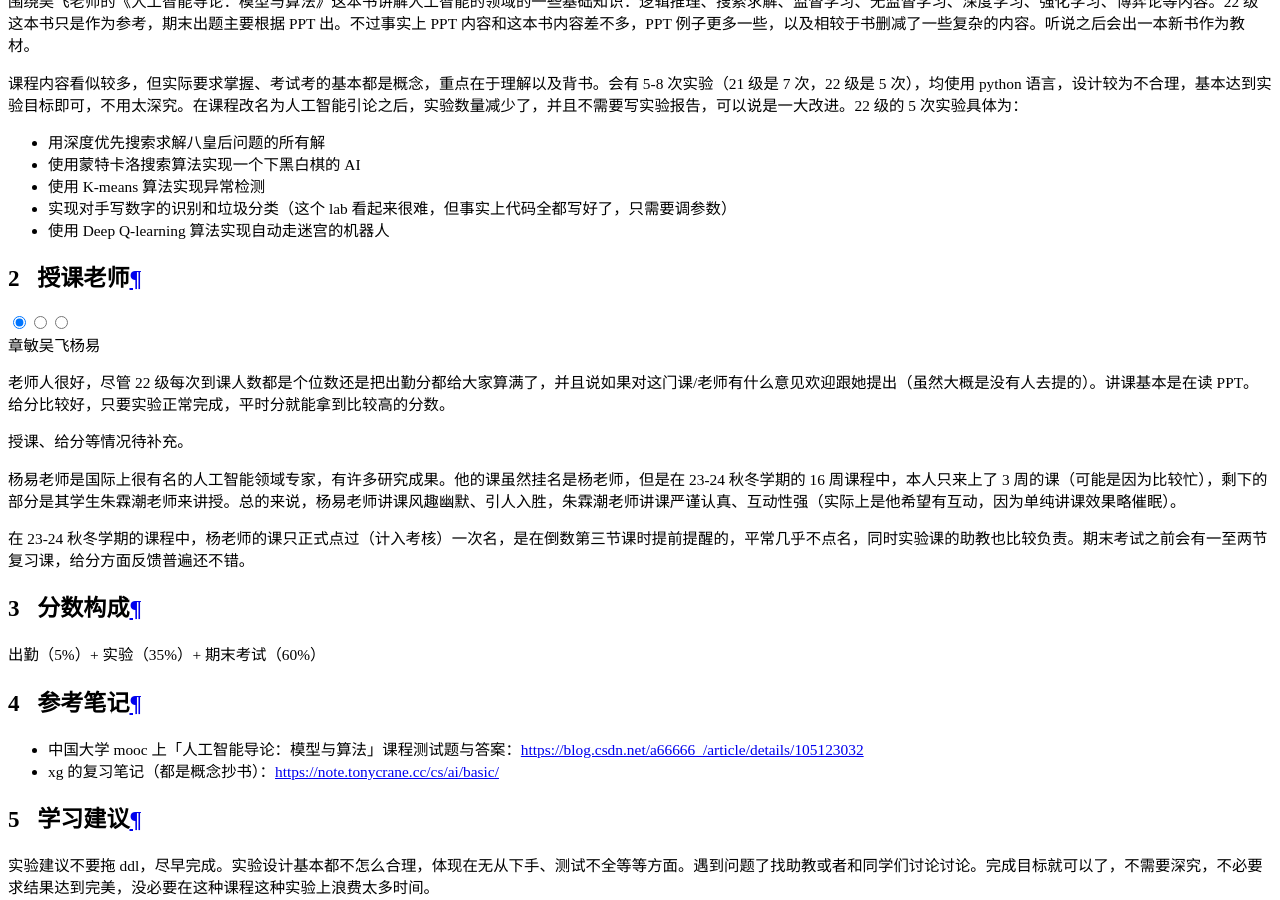
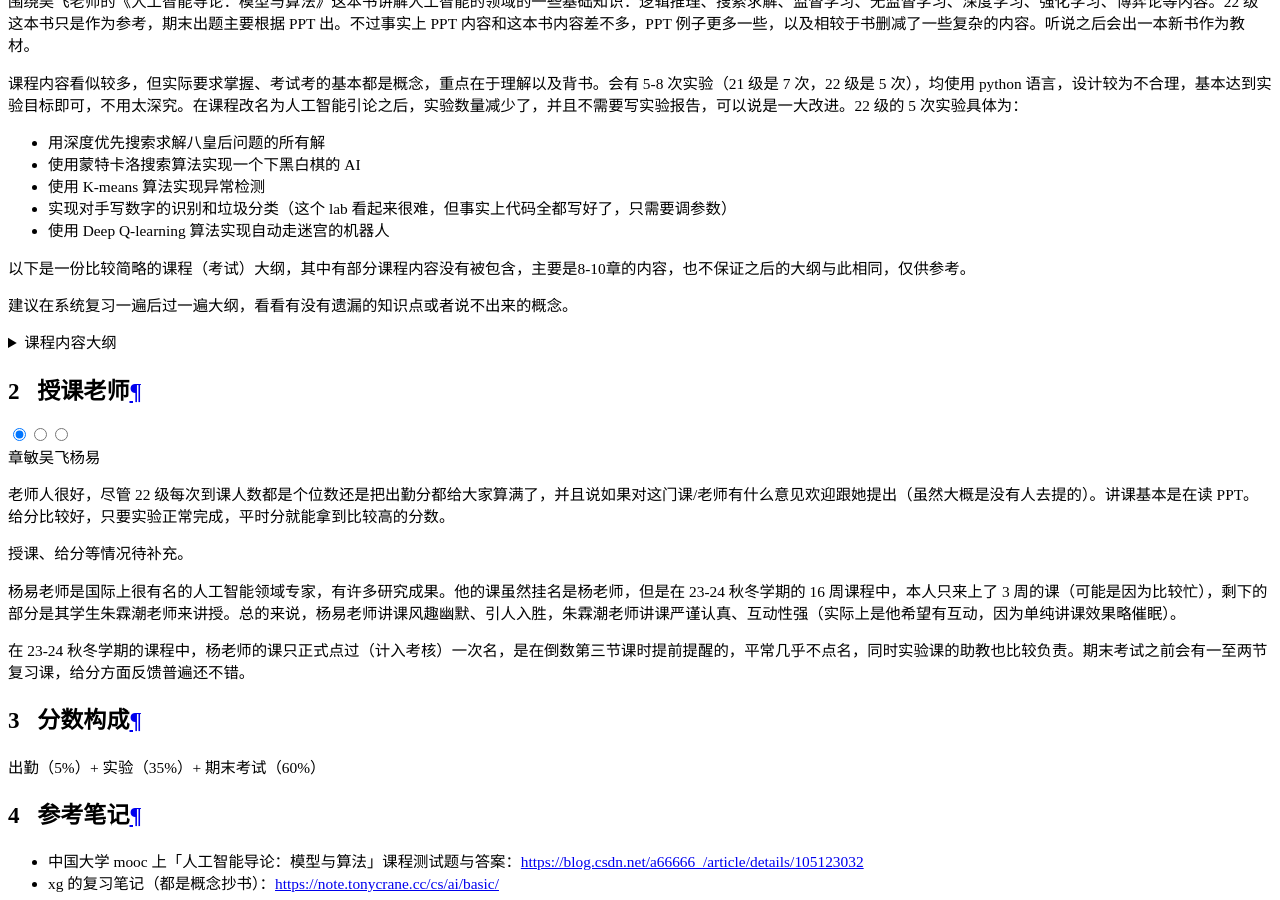
Before and after one commit to ZJU-Turing/TuringCourses, an MkDocs documentation site: the page built from docs/major_basic/ai_basic/index.md, in a window 1280 px wide and 900 px high, scrolled down 18272 px. Built offline with MkDocs 1.6.1 and Material for MkDocs 9.7.7, drawn with Linux system fonts in a browser that asks for light colours; comment, search, counter and statistics services are not loaded; some of the changed lines change nothing that is shown.

Commit message:
Update index.md, add overview structure of the whole course

```diff
--- a/docs/major_basic/ai_basic/index.md
+++ b/docs/major_basic/ai_basic/index.md
@@ -19,6 +19,72 @@
 - 使用 K-means 算法实现异常检测
 - 实现对手写数字的识别和垃圾分类（这个 lab 看起来很难，但事实上代码全都写好了，只需要调参数）
 - 使用 Deep Q-learning 算法实现自动走迷宫的机器人
+
+以下是一份比较简略的课程（考试）大纲，其中有部分课程内容没有被包含，主要是8-10章的内容，也不保证之后的大纲与此相同，仅供参考。
+
+建议在系统复习一遍后过一遍大纲，看看有没有遗漏的知识点或者说不出来的概念。
+
+??? note "课程内容大纲"
+
+    1. 介绍人工智能的发展现状等基本概论
+    2. 逻辑与推理
+        - 逻辑，与、或、异或，全称量词、存在量词的消去、引入，这部分与离散数学知识重合
+        - 知识图谱推理：三元组，两个对象+关系，
+        - FOIL算法，路径排序算法
+        - 原子命题，复合命题
+        - 推理手段，推导过程，谓词逻辑（关系）
+        - 概率图 贝叶斯有向，马尔可夫无向，局部马尔可夫性，概率计算
+        - 因果，混淆偏差（前因）、选择偏差（后果），干预，反事实
+    3. 搜索求解
+        - 状态、动作、状态转移、路径/代价
+        - 搜索算法的时空复杂度、完备性、最优性
+        - 搜索算法的启发函数、评价函数
+        - 贪婪搜索，A*搜索，可容性、一致性
+        - minmax对抗、$\alpha-\belta$剪枝
+        - 蒙特卡洛树搜索、$\epsilon$贪心，UCB1，上限置信区间算法
+    4. 机器学习
+        - 有监督、无监督学习的区别
+        - 3个集的区别：训练集、验证集、测试集
+        - 3种损失函数：均方差，交叉熵，0-1损失
+        - 2种风险;经验风险,期望风险
+        - 4个率
+            - 准确率，错误率，精确率，召回率
+            - 精确率：被预测为P的里面真为P的
+            - 召回率：所有真P中被预测为P的
+            - F1会算出来，精确率和召回率的调和平均
+        - logistic非线性回归的计算，sigmoid,tanh,relu的区别、特点
+        - k均值聚类的步骤
+        - LDA与PCA的区别与对比
+        - eigenface的流程
+    5. 深度学习
+        - 感知机与深度神经网络，全连接、反向传播、梯度下降
+        - Relu, sigmoid, softmax
+        - 反推某个变量分的梯度，要会推，反传，链式法则
+        - 池化层，会计算池化后向量大小，局部感知，参数共享，选择性感受野
+        - 梯度消失、梯度爆炸
+        - 循环神经网络，长短时记忆模型LSTM
+        - 注意力，自注意力机制
+        - 正则化、过拟合、dropout
+        - 词向量的生成
+    6. 强化学习
+        - 价值和奖励的区别辨析
+        - 监督学习、无监督学习、强化学习的横向对比
+        - 单步vs序贯性
+        - 离散马尔科夫链
+        - 奖励机制，折扣因子
+        - MDP马尔可夫决策过程
+        - 轨迹、分段、持续问题、片段
+        - 策略函数、价值函数、动作-价值函数，贝尔曼方程
+        - 基于策略的和基于价值的强化学习区别
+        - DP算法，蒙特卡洛算法、TD算法
+        - Q学习，怎样更新Q值，探索和利用
+        - DQN引入的新机制
+        - actor-critic算法
+    7. 人工智能博弈
+        - 囚徒困境、最优解
+        - 纳什均衡。期望收益相同
+        - 虚拟遗憾最小化算法，例子：石头剪刀布
+        - 双边匹配，单边匹配
 
 ## 授课老师
 
```
